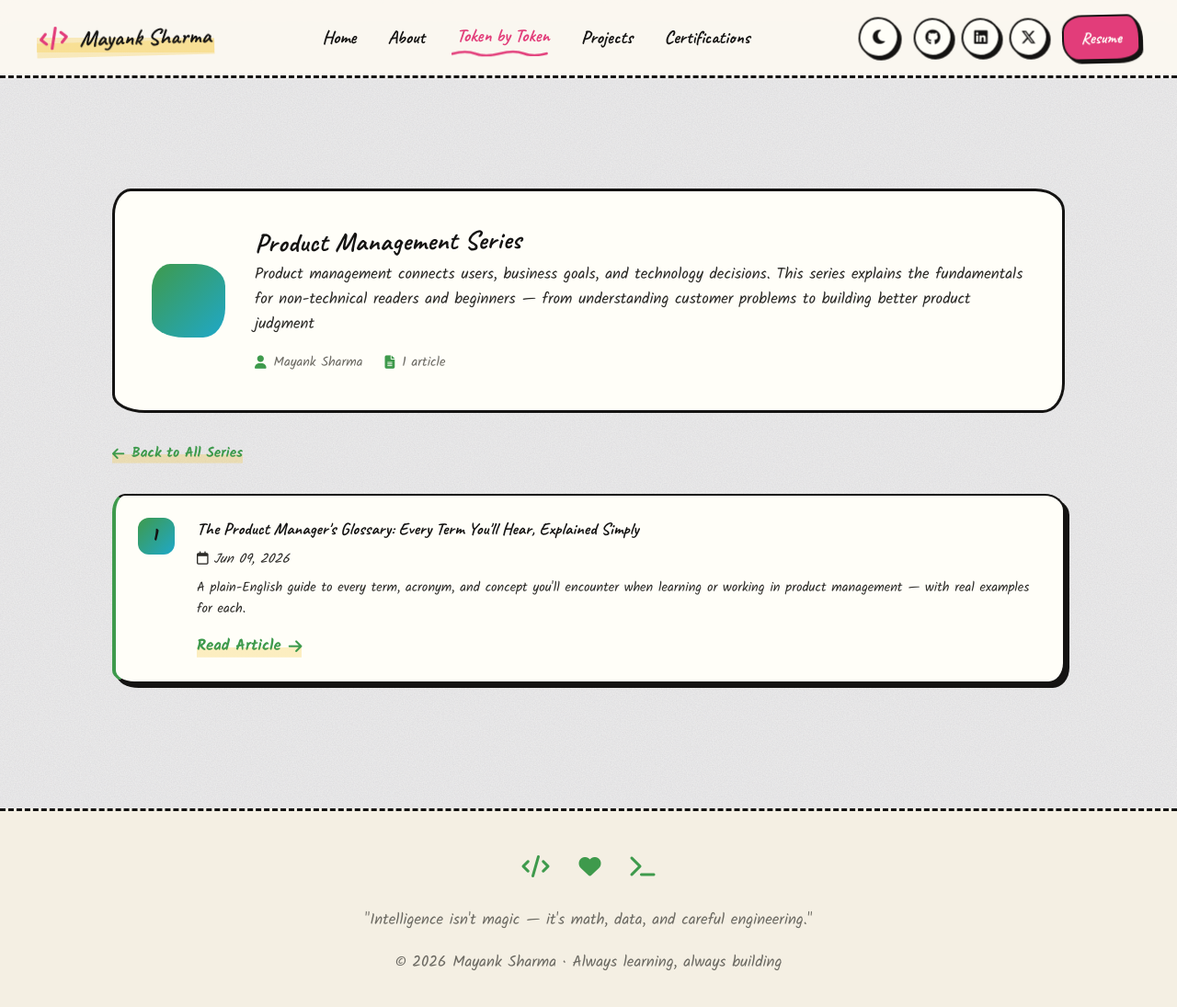
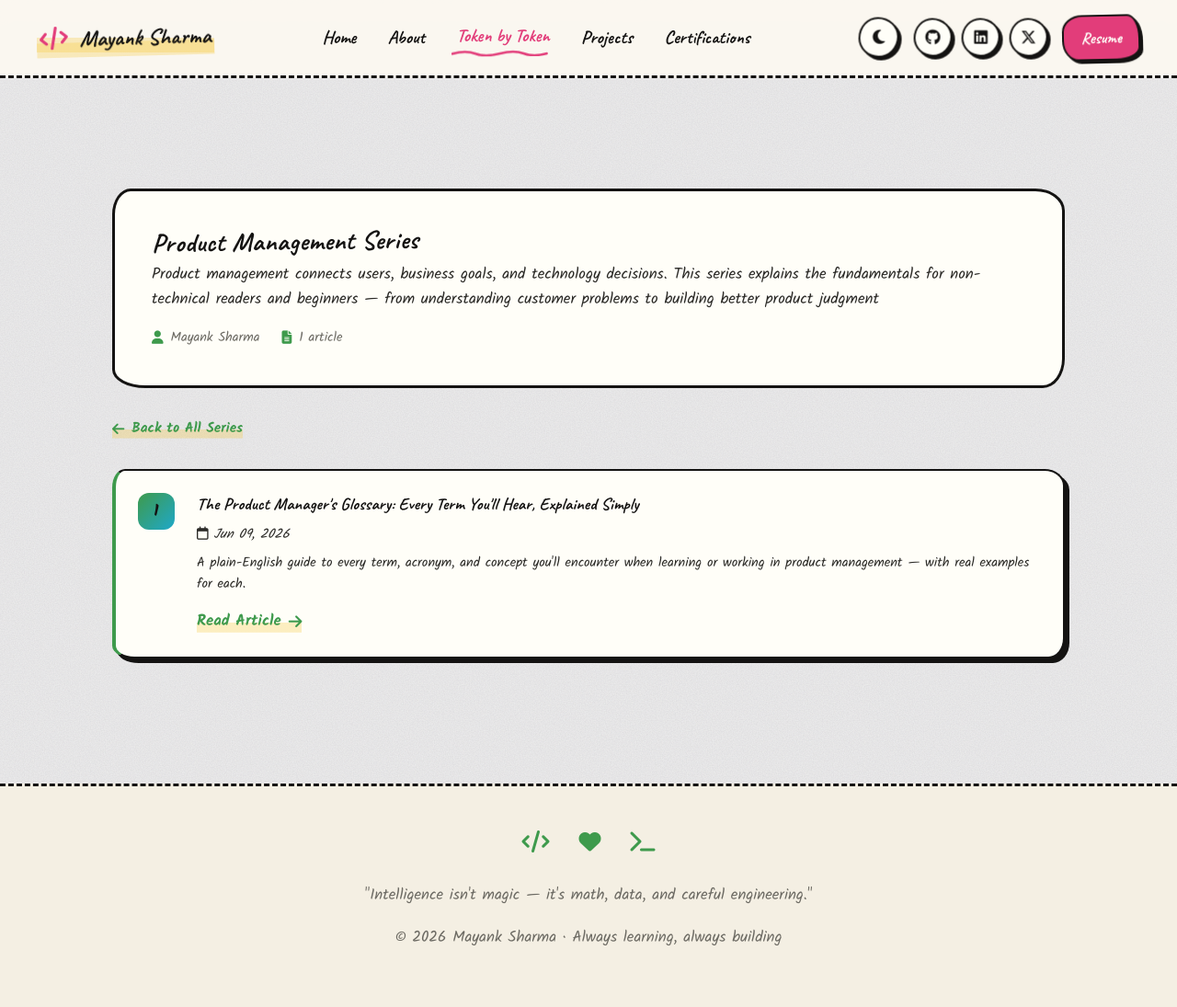
Before and after one commit to mayank1101/mayank1101.github.io, a Jekyll site: the page built from series/pm/index.html, in a window 1280 px wide and 1126 px high. Shown: the top 1095 px of the window at 92% size. Built offline with Jekyll 4.4.1, drawn with Linux system fonts in a browser that asks for light colours; some web fonts are replaced.

Commit message:
removed series icon in series banner

```diff
--- a/_layouts/series.html
+++ b/_layouts/series.html
@@ -10,9 +10,6 @@ layout: default
 
   <!-- Series Banner -->
   <div class="series-page-banner card-{{ page.accent_color }}">
-    <div class="series-page-icon">
-      <i class="{{ page.icon }}"></i>
-    </div>
     <div class="series-page-info">
       <h1>{{ page.series_name }}</h1>
       <p class="series-page-description">{{ page.description }}</p>
```
